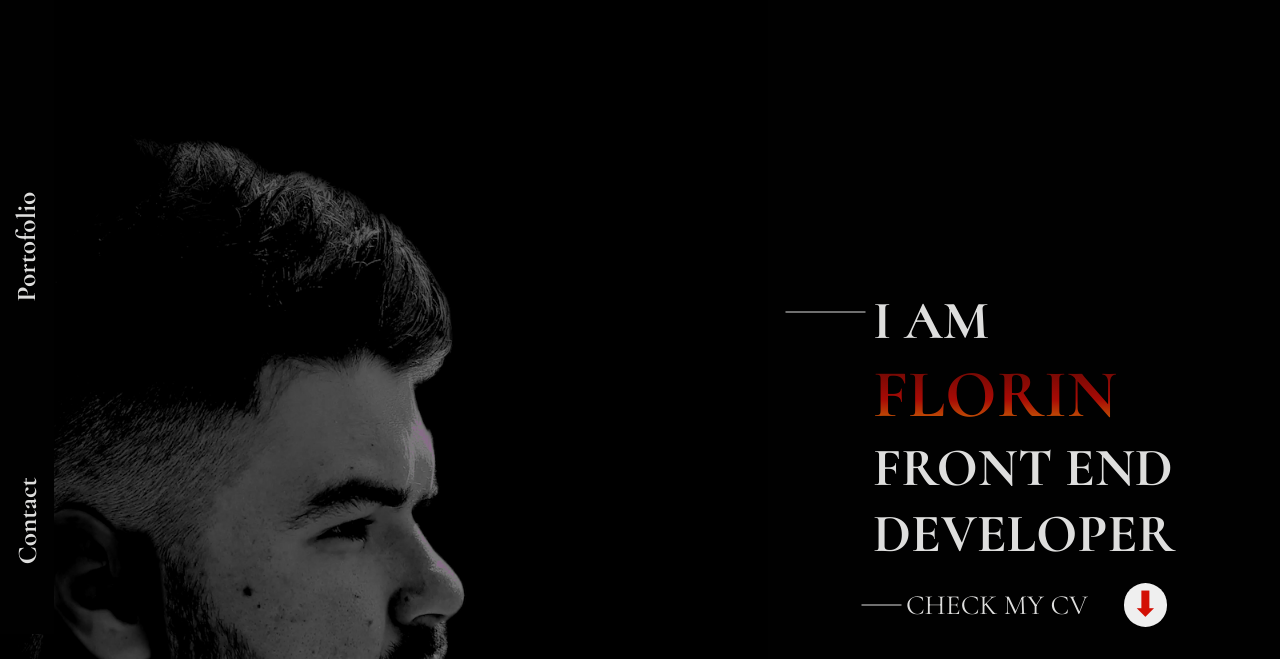
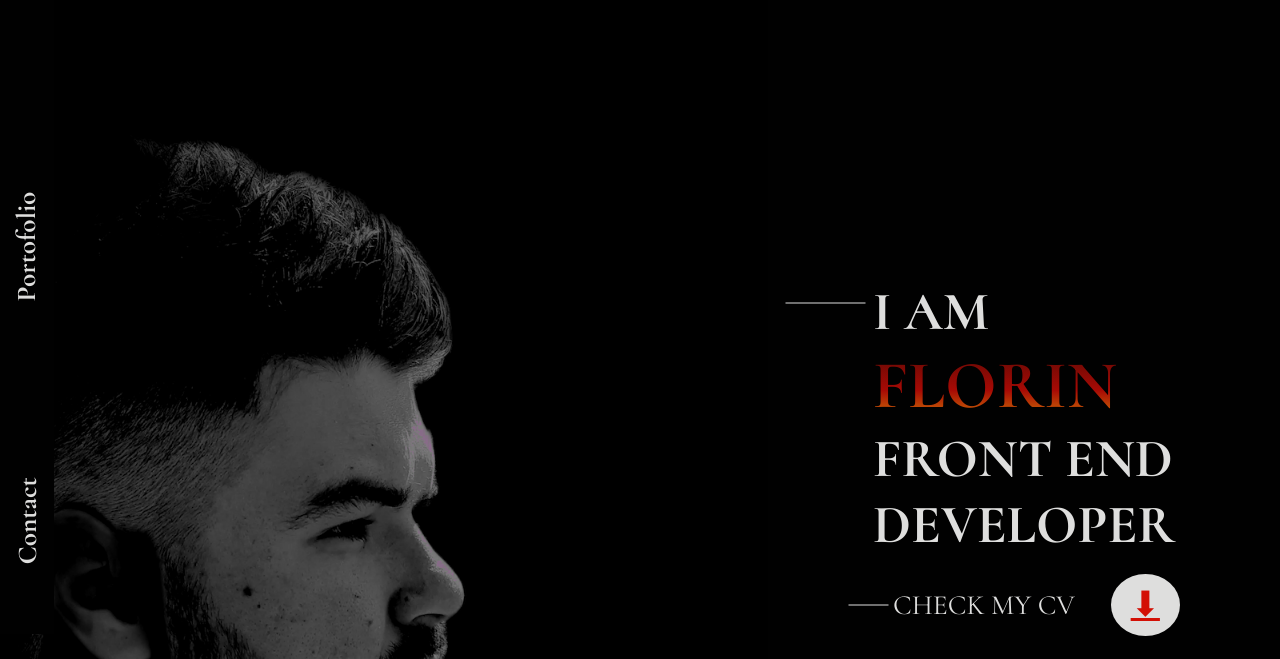
Before and after one commit to zastar23/personal-portfolio, a website with bundled scripts: page index.html in a window 1280 px wide. Shown: the part 141-800 px from the top of the page. Built offline with nearby package versions, Linux system fonts and the light colour scheme.

Commit message:
Add cv download

```diff
--- a/assets/scss/components/_about.scss
+++ b/assets/scss/components/_about.scss
@@ -99,18 +99,6 @@
 				& > div > span {
 					text-transform: uppercase;
 					font-size: var(--font-size-100);
-				}
-
-				& > div > button {
-					color: var(--color-accent-700);
-					width: clamp(1rem, calc(0.43rem + 2.86vw), 3rem);
-					height: clamp(1rem, calc(0.43rem + 2.86vw), 3rem);
-					border-radius: 100%;
-					font-size: var(--font-size-200);
-					border: none;
-					outline: none;
-					margin-left: 0.5rem;
-					flex: 1;
 				}
 			}
 
@@ -311,3 +299,24 @@
 		background-color: var(--color-neutral-500);
 	}
 }
+
+.arrow {
+	background-color: var(--color-neutral-900);
+	color: var(--color-accent-700);
+	padding: 5px 10px;
+	// height: clamp(1rem, calc(0.43rem + 2.86vw), 3rem);
+	border-radius: 100%;
+	font-size: var(--font-size-200);
+	border: none;
+	outline: none;
+	margin-left: 0.5rem;
+	cursor: pointer;
+
+	@media (min-width: 760px) {
+		padding: 10px 20px;
+	}
+
+	@media (min-width: 1400px) {
+		padding: 10px 25px;
+	}
+}
--- a/index.html
+++ b/index.html
@@ -8,6 +8,7 @@
 		<link rel="stylesheet" href="./assets/css/main.css" />
 		<script defer type="module" src="./src/about.js"></script>
 		<script defer type="module" src="./src/portfolio.js"></script>
+		<script defer type="module" src="./src/cv.js"></script>
 		<title>Florin's Personal Site</title>
 	</head>
 	<body>
@@ -73,7 +74,9 @@
 						<hr class="btn-line" />
 						<div>
 							<span>Check my cv</span>
-							<button>⬇</button>
+							<a class="arrow" href="./images/Florin's Resume.pdf" download
+								><span>⬇</span></a
+							>
 						</div>
 					</div>
 				</div>
```
Also changed, not shown: assets/css/main.css, src/cv.js (added), 2 other files.
